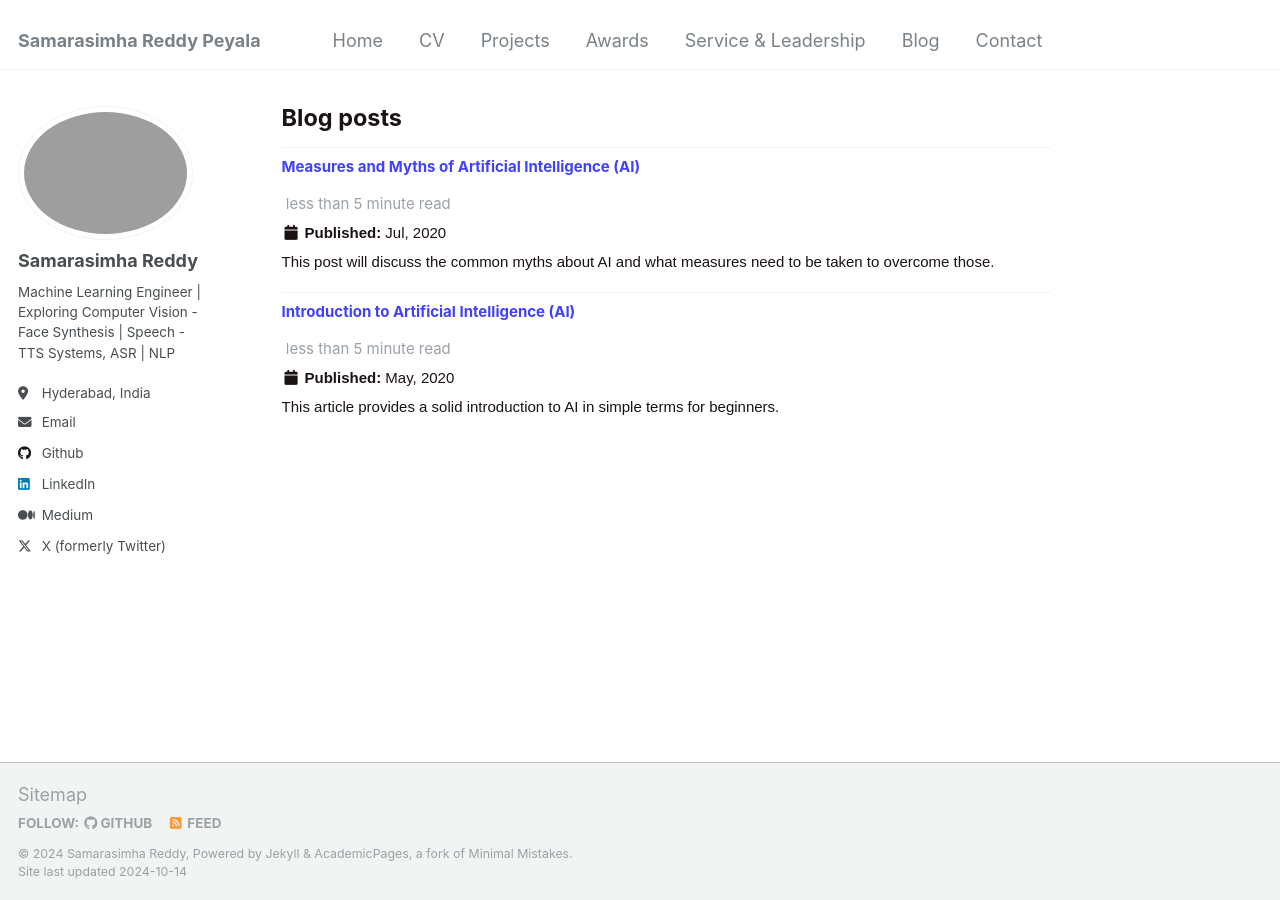
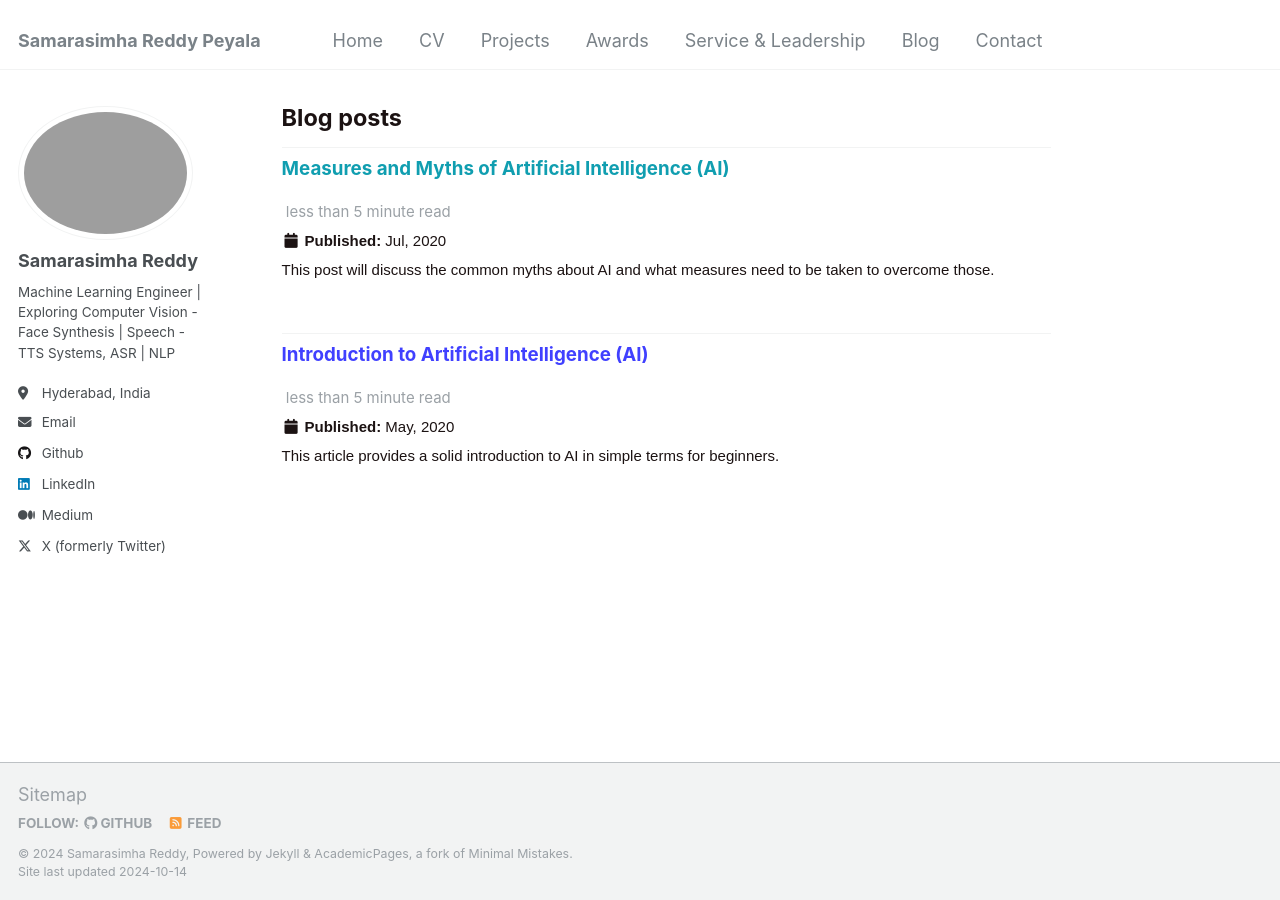
Before and after one commit to samarasimhapeyala/samarasimhapeyala.github.io, a Jekyll site: the page built from _pages/blog.md, in a window 1280 px wide. Built offline with Jekyll 4.4.1, drawn with Linux system fonts in a browser that asks for light colours.

Commit message:
Update blog.md

```diff
--- a/_pages/blog.md
+++ b/_pages/blog.md
@@ -26,19 +26,21 @@
     <h2 id="2199" class="archive__subtitle" style="font-size: 15px; margin: 10px 0;"></h2>
     <div class="list__item" style="width: 100%; padding: 0;">
         <article class="archive__item" itemscope itemtype="http://schema.org/CreativeWork" style="margin: 10px 0; padding: 0;">
-            <h2 class="archive__item-title" itemprop="headline" style="font-size: 15px;">
-                <a href="https://medium.com/@samarasimhapeyala/measures-and-myths-of-artificial-intelligence-ai-ff47b093f03" rel="permalink" style="font-size: 15px; text-decoration: none;">Measures and Myths of Artificial Intelligence (AI)</a>
+            <h2 class="archive__item-title" itemprop="headline">
+                <a href="https://medium.com/@samarasimhapeyala/measures-and-myths-of-artificial-intelligence-ai-ff47b093f03" rel="permalink" style="color: rgb(16, 158, 176); text-decoration: none;">Measures and Myths of Artificial Intelligence (AI)</a>
             </h2>
             <p class="page__meta" style="font-size: 15px; margin: 5px 0;"><i class="fa fa-clock-o" aria-hidden="true"></i> less than 5 minute read</p>
             <p class="page__date" style="font-size: 15px; margin: 5px 0;"><strong><i class="fa fa-fw fa-calendar" aria-hidden="true"></i> Published:</strong> <time datetime="2199-01-01T00:00:00+00:00">Jul, 2020</time></p>
             <p class="archive__item-excerpt" itemprop="description" style="font-size: 15px; margin: 5px 0;">This post will discuss the common myths about AI and what measures need to be taken to overcome those.</p>
         </article>
     </div>
-    <h2 id="2015" class="archive__subtitle" style="font-size: 15px; margin: 10px 0;"></h2>
+<br>
+
+  <h2 id="2015" class="archive__subtitle" style="font-size: 15px; margin: 10px 0;"></h2>
     <div class="list__item" style="width: 100%; padding: 0;">
         <article class="archive__item" itemscope itemtype="http://schema.org/CreativeWork" style="margin: 10px 0; padding: 0;">
-            <h2 class="archive__item-title" itemprop="headline" style="font-size: 15px;">
-                <a href="https://medium.com/@samarasimhapeyala/introduction-to-artificial-intelligence-ai-c3c4acf9f9b3" rel="permalink" style="font-size: 15px; text-decoration: none;">Introduction to Artificial Intelligence (AI)</a>
+            <h2 class="archive__item-title" itemprop="headline">
+                <a href="https://medium.com/@samarasimhapeyala/introduction-to-artificial-intelligence-ai-c3c4acf9f9b3" rel="permalink" tyle="color: rgb(16, 158, 176);  text-decoration: none;">Introduction to Artificial Intelligence (AI)</a>
             </h2>
             <p class="page__meta" style="font-size: 15px; margin: 5px 0;"><i class="fa fa-clock-o" aria-hidden="true"></i> less than 5 minute read</p>
             <p class="page__date" style="font-size: 15px; margin: 5px 0;"><strong><i class="fa fa-fw fa-calendar" aria-hidden="true"></i> Published:</strong> <time datetime="2015-08-14T00:00:00+00:00">May, 2020</time></p>
```
